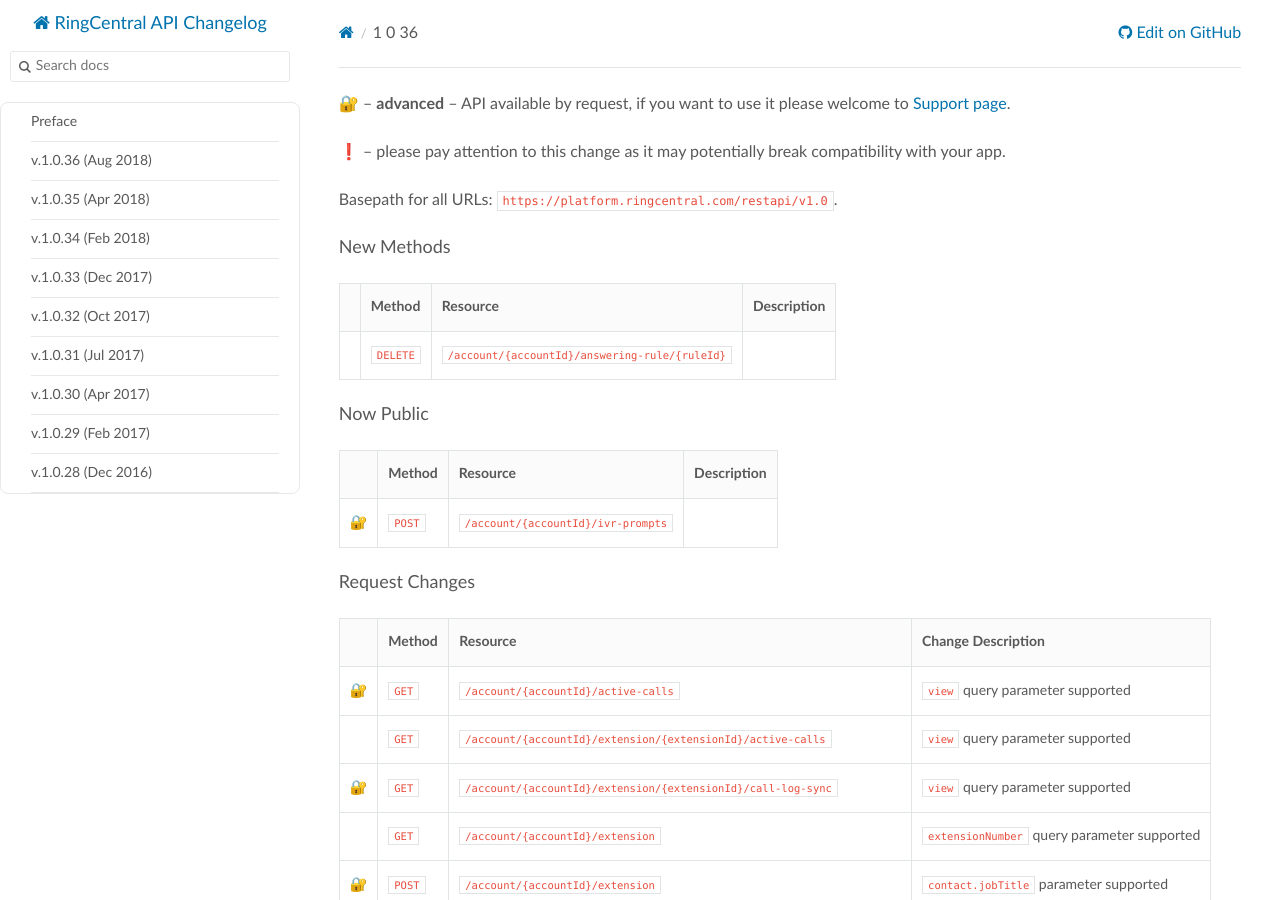
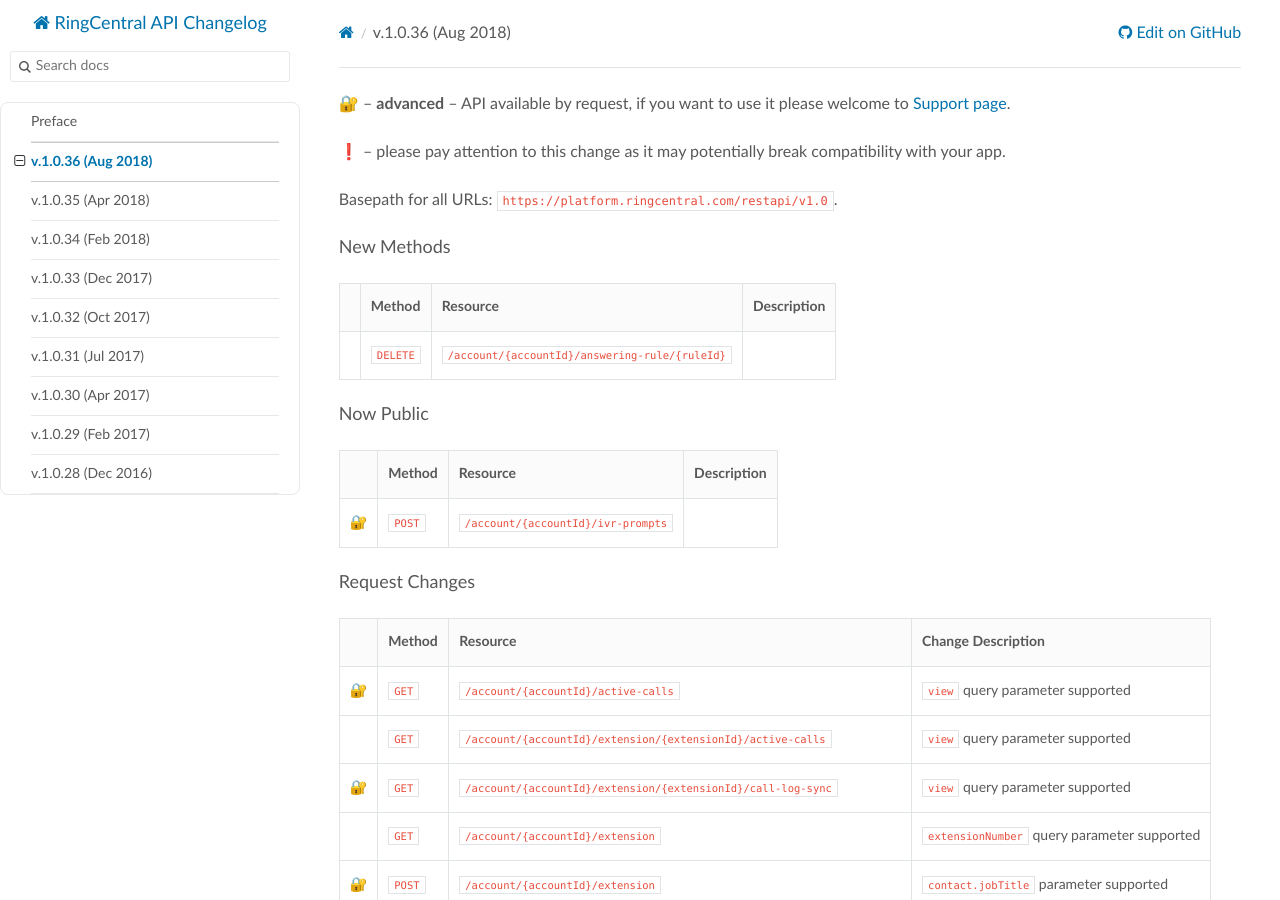
Before and after one commit to ringcentral/ringcentral-api-changelog, an MkDocs documentation site: the page built from docs/1_0_36.md, in a window 1280 px wide and 900 px high. Built offline with MkDocs 1.6.1, drawn with Linux system fonts in a browser that asks for light colours; nearby versions of some CDN libraries; old or Windows-style settings are respelled for this version of MkDocs.

Commit message:
Update mkdocs.yml

```diff
--- a/mkdocs.yml
+++ b/mkdocs.yml
@@ -8,7 +8,7 @@ extra_css: [extra.css]
 extra_javascript: [fonts.js]
 pages:
 - Preface: 'index.md'
-- 'v.1.0.36 (Aug 2018)': '1.0.36.md'
+- 'v.1.0.36 (Aug 2018)': '1_0_36.md'
 - 'v.1.0.35 (Apr 2018)': '1_0_35.md'
 - 'v.1.0.34 (Feb 2018)': '1_0_34.md'
 - 'v.1.0.33 (Dec 2017)': '1_0_33.md'
```
